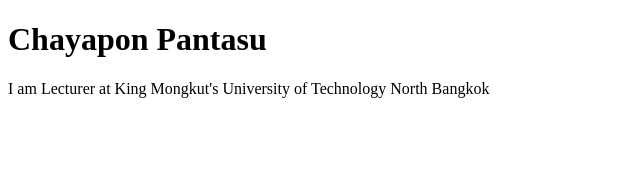
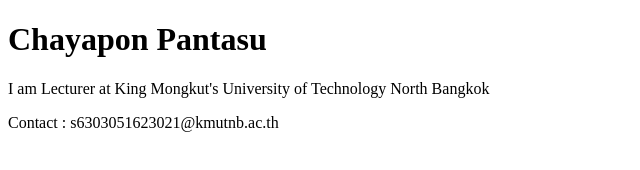
Before and after one commit to OAsiTz/Github-desktop-project, a plain HTML site: page index.html in a window 1280 px wide. Shown: the whole page, without its empty margins (0-640 px from the left). Drawn offline with Linux system fonts and the light colour scheme.

Commit message:
Add contact me
add contact me

```diff
--- a/index.html
+++ b/index.html
@@ -9,5 +9,6 @@
 <body>
     <h1>Chayapon Pantasu</h1>
     <p>I am Lecturer at King Mongkut's University of Technology North Bangkok</p>
+    <footer>Contact : s6303051623021@kmutnb.ac.th</footer>
 </body>
 </html>
```
